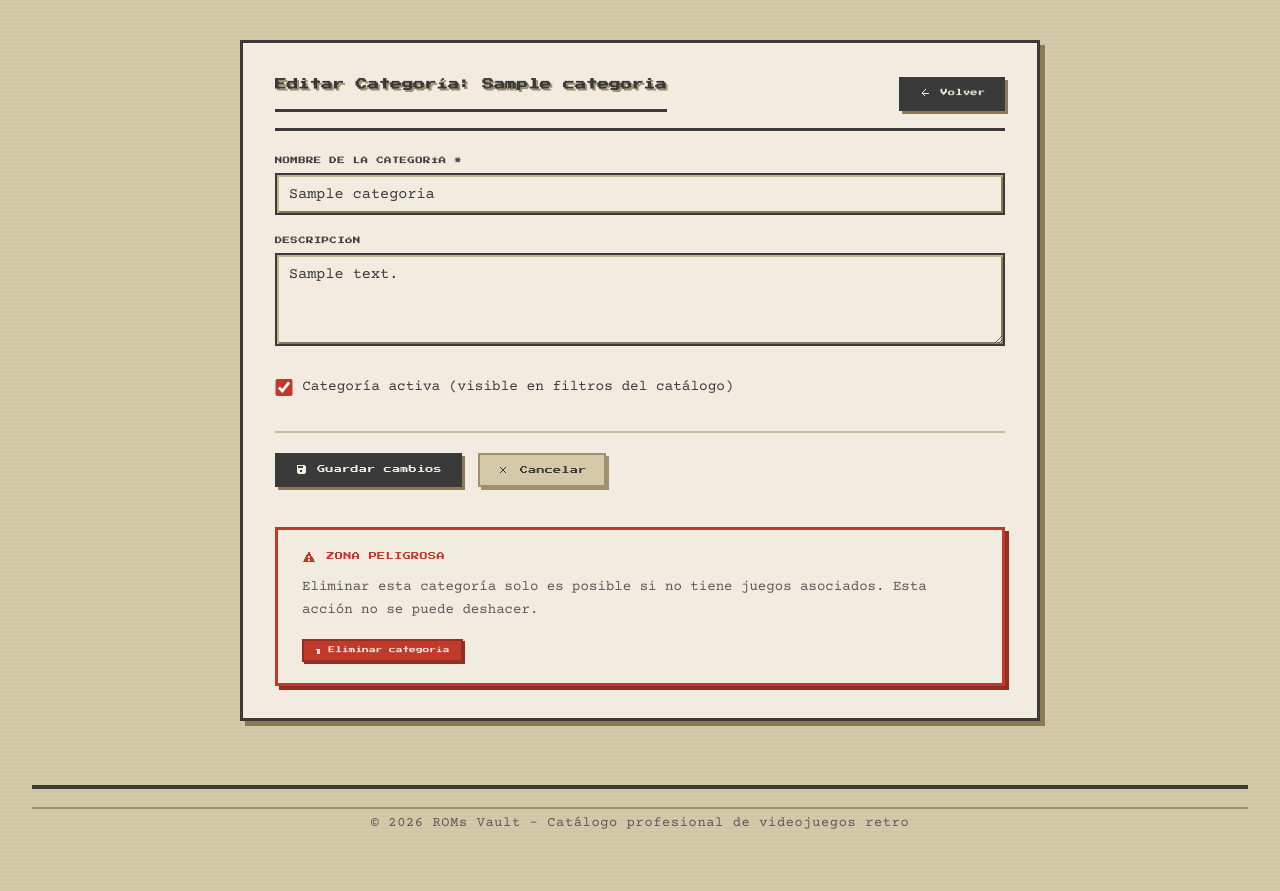
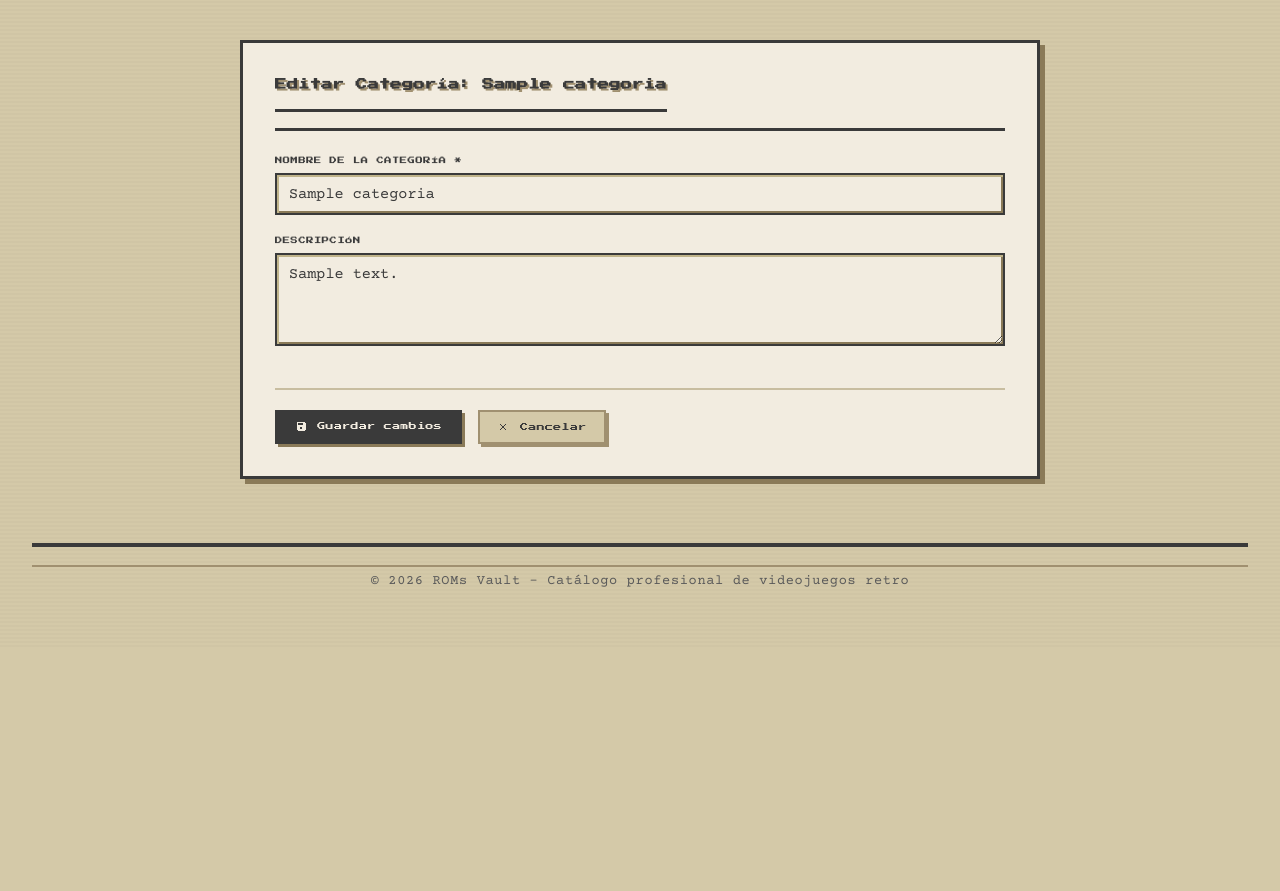
Before and after one commit to CHIMIgb/ROMs-Vault, a PHP site: template views/admin/categorias/edit.php in a window 1280 px wide. Shown: the part 192-1083 px from the top of the page. After the commit the page ends 779 px from the top, so only its background shows below. Run offline with PHP 8.4, Linux system fonts and the light colour scheme; the template is opened without the code that fills it: most values are stand-ins (such as "Sample title", 1, 10 or a date in 2020).

Commit message:
eliminacion del campo activo y el boton volver en consola y categoria

```diff
--- a/views/admin/add.php
+++ b/views/admin/add.php
@@ -168,7 +168,9 @@
         <!-- Botones -->
         <div class="form-actions">
             <button type="submit" class="btn-primary"><i data-i="save"></i> Guardar juego</button>
-            <a href="index.php?controller=admin&action=dashboard" class="btn-secondary" style="padding: 0.6rem 1.2rem; background: var(--background); color: var(--text); text-decoration: none; border-radius: 6px;"><i data-i="close"></i> Cancelar</a>
+                <a href="index.php?controller=admin&action=dashboard" class="btn-primary" style="background:var(--cream-dark);color:var(--slate);box-shadow:3px 3px 0 var(--border-mid);border-color:var(--border-mid);">
+                    <i data-i="close"></i> Cancelar
+                </a>
         </div>
     </form>
 </div>
--- a/views/admin/categorias/edit.php
+++ b/views/admin/categorias/edit.php
@@ -4,11 +4,6 @@
     <!-- Cabecera del formulario -->
     <div class="form-container-header">
         <h2>Editar Categoría: <?= htmlspecialchars($categoria['nombre']) ?></h2>
-        <a href="index.php?controller=categoria&action=index"
-           class="btn-primary"
-           style="font-size:0.45rem;">
-            <i data-i="arrow-left"></i> Volver
-        </a>
     </div>
 
     <?php if (isset($error)): ?>
@@ -38,18 +33,6 @@
                       rows="4"><?= htmlspecialchars($_POST['descripcion'] ?? $categoria['descripcion'] ?? '') ?></textarea>
         </div>
 
-        <!-- Activo — mismo .form-checkbox del sistema -->
-        <div class="form-group">
-            <div class="form-checkbox">
-                <input type="checkbox"
-                       id="activo"
-                       name="activo"
-                       value="1"
-                       <?= (isset($_POST['nombre']) ? isset($_POST['activo']) : $categoria['activo']) ? 'checked' : '' ?>>
-                <label for="activo">Categoría activa (visible en filtros del catálogo)</label>
-            </div>
-        </div>
-
         <!-- Botones -->
         <div class="form-actions">
             <button type="submit" class="btn-primary">
@@ -62,23 +45,6 @@
             </a>
         </div>
     </form>
-
-    <!-- Zona peligrosa — mismo estilo que consolas/edit.php -->
-    <div style="margin-top:2.5rem;padding:1.25rem 1.5rem;border:3px solid var(--red);background:var(--cream-light);box-shadow:4px 4px 0 var(--red-dark);">
-        <p style="font-family:'Press Start 2P',monospace;font-size:0.5rem;color:var(--red);margin-bottom:0.75rem;text-transform:uppercase;letter-spacing:0.06em;">
-            <i data-i="warning"></i> Zona peligrosa
-        </p>
-        <p style="font-family:'Courier Prime',monospace;font-size:0.88rem;color:var(--slate-mid);margin-bottom:1rem;">
-            Eliminar esta categoría solo es posible si no tiene juegos asociados.
-            Esta acción no se puede deshacer.
-        </p>
-        <button class="btn-delete" id="btn-eliminar-categoria"
-                style="font-family:'Press Start 2P',monospace;cursor:pointer;"
-                data-id="<?= $categoria['id'] ?>"
-                data-nombre="<?= htmlspecialchars($categoria['nombre'], ENT_QUOTES) ?>">
-            <i data-i="trash"></i> Eliminar categoría
-        </button>
-    </div>
 </div>
 
 <script>
--- a/views/admin/consolas/add.php
+++ b/views/admin/consolas/add.php
@@ -4,11 +4,6 @@
     <!-- Cabecera del formulario — misma estructura que form-container-header definida en style.css -->
     <div class="form-container-header">
         <h2>Nueva Consola</h2>
-        <a href="index.php?controller=consola&action=index"
-           class="btn-primary"
-           style="font-size:0.45rem;">
-            <i data-i="arrow-left"></i> Volver
-        </a>
     </div>
 
     <?php if (isset($error)): ?>
--- a/views/admin/consolas/edit.php
+++ b/views/admin/consolas/edit.php
@@ -4,11 +4,6 @@
     <!-- Cabecera del formulario -->
     <div class="form-container-header">
         <h2>Editar Consola: <?= htmlspecialchars($consola['nombre']) ?></h2>
-        <a href="index.php?controller=consola&action=index"
-           class="btn-primary"
-           style="font-size:0.45rem;">
-            <i data-i="arrow-left"></i> Volver
-        </a>
     </div>
 
     <?php if (isset($error)): ?>
--- a/views/admin/edit.php
+++ b/views/admin/edit.php
@@ -171,7 +171,9 @@
         <!-- Botones -->
         <div class="form-actions">
             <button type="submit" class="btn-primary"><i data-i="save"></i> Guardar cambios</button>
-            <a href="index.php?controller=admin&action=dashboard" class="btn-secondary" style="padding: 0.6rem 1.2rem; background: var(--background); color: var(--text); text-decoration: none; border-radius: 6px;"><i data-i="close"></i> Cancelar</a>
+                <a href="index.php?controller=admin&action=dashboard" class="btn-primary" style="background:var(--cream-dark);color:var(--slate);box-shadow:3px 3px 0 var(--border-mid);border-color:var(--border-mid);">
+                    <i data-i="close"></i> Cancelar
+                </a>
         </div>
     </form>
 </div>
```
Also changed, not shown: controllers/CategoriaController.php (+5 -14 lines), controllers/ConsolaController.php (+6 -13 lines), views/admin/categorias/add.php (+0 -17 lines).
